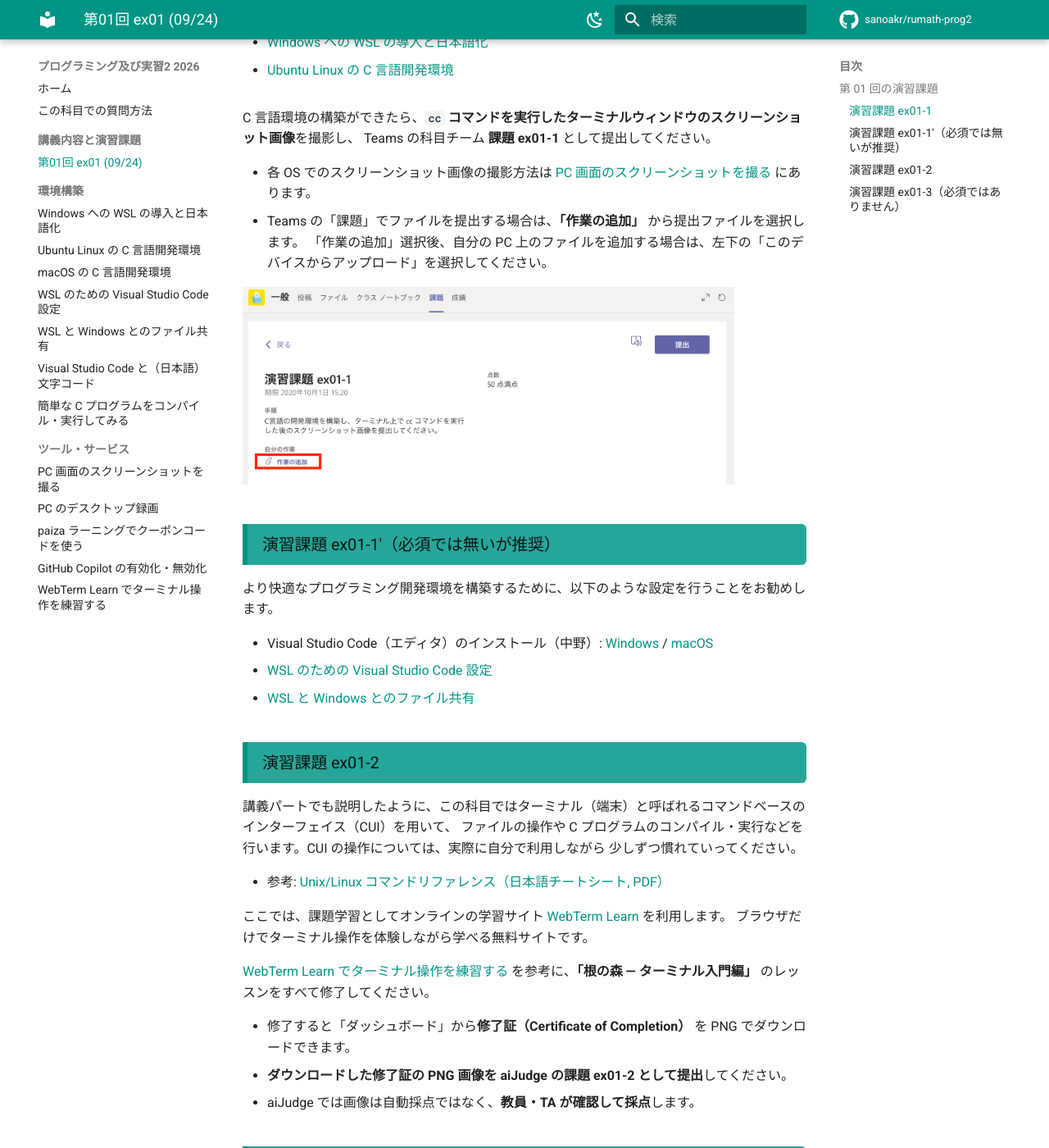
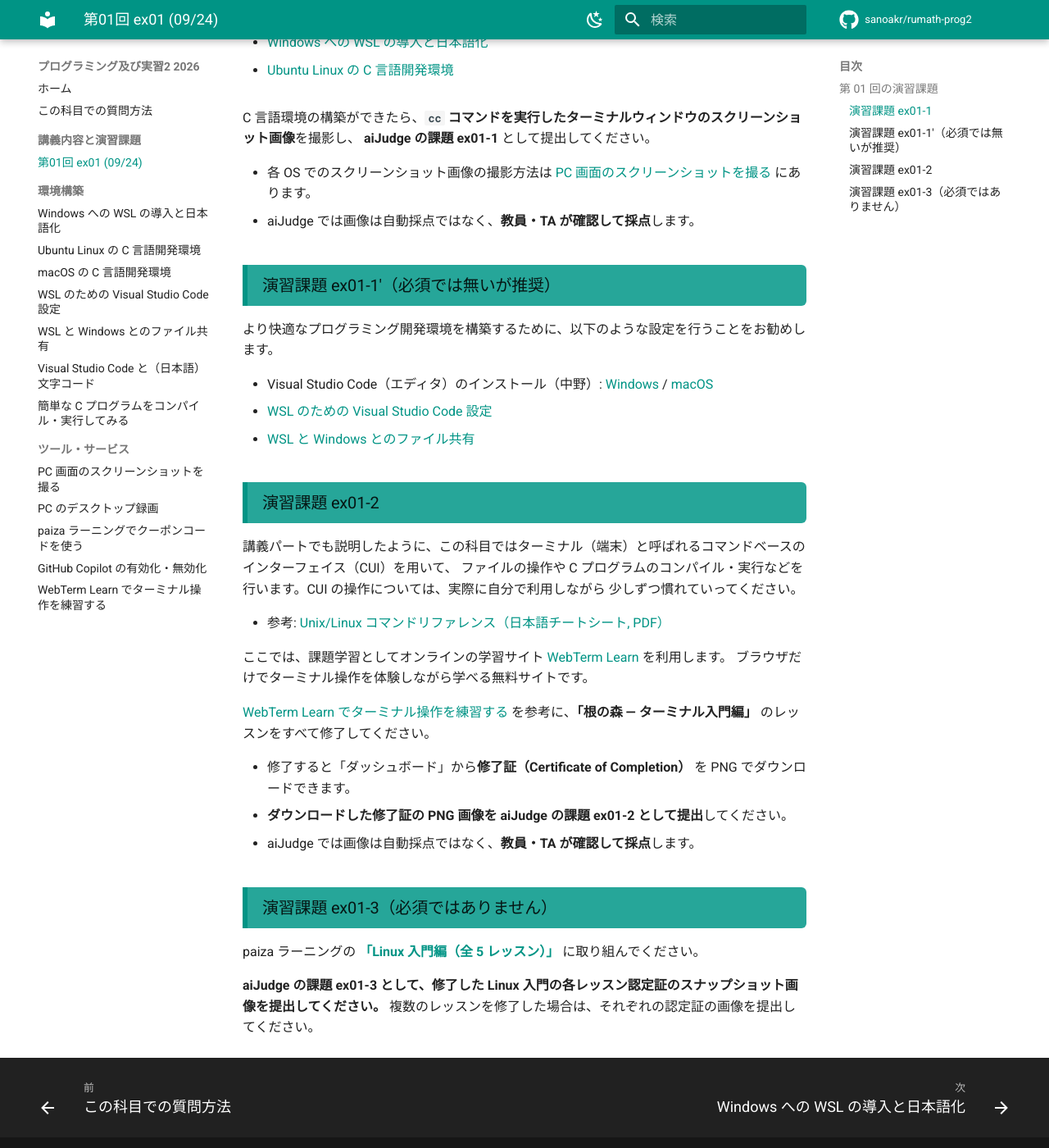
Before and after one commit to sanoakr/rumath-prog2, an MkDocs documentation site: the page built from docs/ex01.md, in a window 1280 px wide and 1400 px high, scrolled down 714 px. Shown: the whole window at 82% size. Built offline with MkDocs 1.6.1 and Material for MkDocs 9.7.7, drawn with Linux system fonts in a browser that asks for light colours; comment, search, counter and statistics services are not loaded; some of the changed text lies outside the part shown.

Commit message:
docs: submit ex01-1/ex01-3 via aiJudge, not Teams; link aiJudge student guide

```diff
--- a/docs/ex01.md
+++ b/docs/ex01.md
@@ -25,13 +25,10 @@
     - [macOS の C 言語開発環境](setup/macos-c.md)
 
 C 言語環境の構築ができたら、**`cc` コマンドを実行したターミナルウィンドウのスクリーンショット画像**を撮影し、
-Teams の科目チーム **課題 ex01-1** として提出してください。
+**aiJudge の課題 ex01-1** として提出してください。
 
 - 各 OS でのスクリーンショット画像の撮影方法は [PC 画面のスクリーンショットを撮る](setup/screenshot.md) にあります。
-- Teams の「課題」でファイルを提出する場合は、**「作業の追加」** から提出ファイルを選択します。
-  「作業の追加」選択後、自分の PC 上のファイルを追加する場合は、左下の「このデバイスからアップロード」を選択してください。
-
-![Teams 課題の提出画面](assets/ex01/teams-assignment.png){ width="600" }
+- aiJudge では画像は自動採点ではなく、**教員・TA が確認して採点**します。
 
 ### 演習課題 ex01-1'（必須では無いが推奨） {: .exercise }
 
@@ -63,5 +60,5 @@ Teams の科目チーム **課題 ex01-1** として提出してください。
 
 paiza ラーニングの [**「Linux 入門編（全 5 レッスン）」**](https://paiza.jp/works/linux/primer) に取り組んでください。
 
-**Teams の科目チーム 課題 ex01-3 として、修了した Linux 入門の各レッスン認定証のスナップショット画像を提出してください。**
+**aiJudge の課題 ex01-3 として、修了した Linux 入門の各レッスン認定証のスナップショット画像を提出してください。**
 複数のレッスンを修了した場合は、それぞれの認定証の画像を提出してください。
```
Also changed, not shown: docs/index.md (+1 -0 lines), docs/assets/ex01/teams-assignment.png (deleted).
